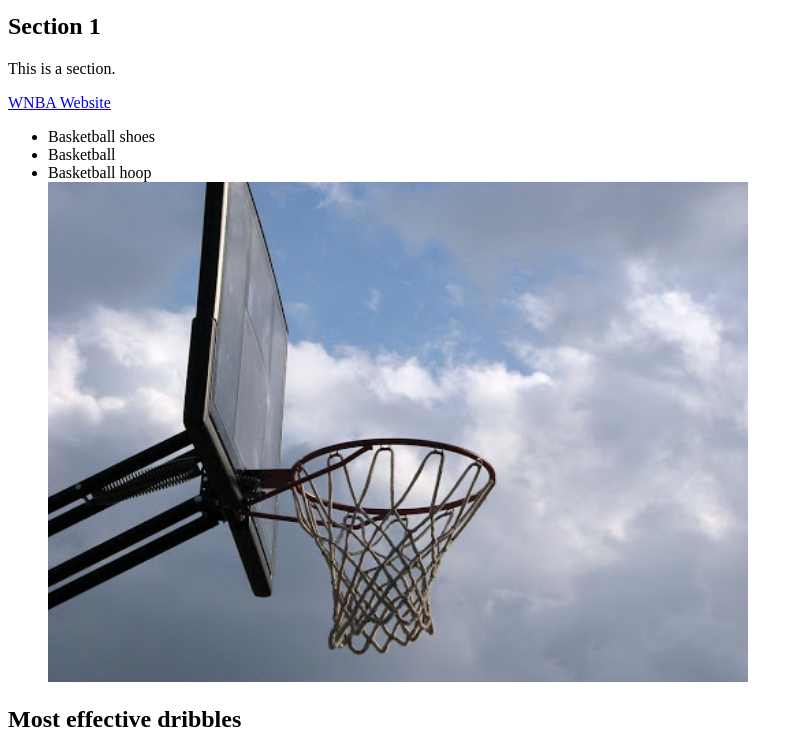
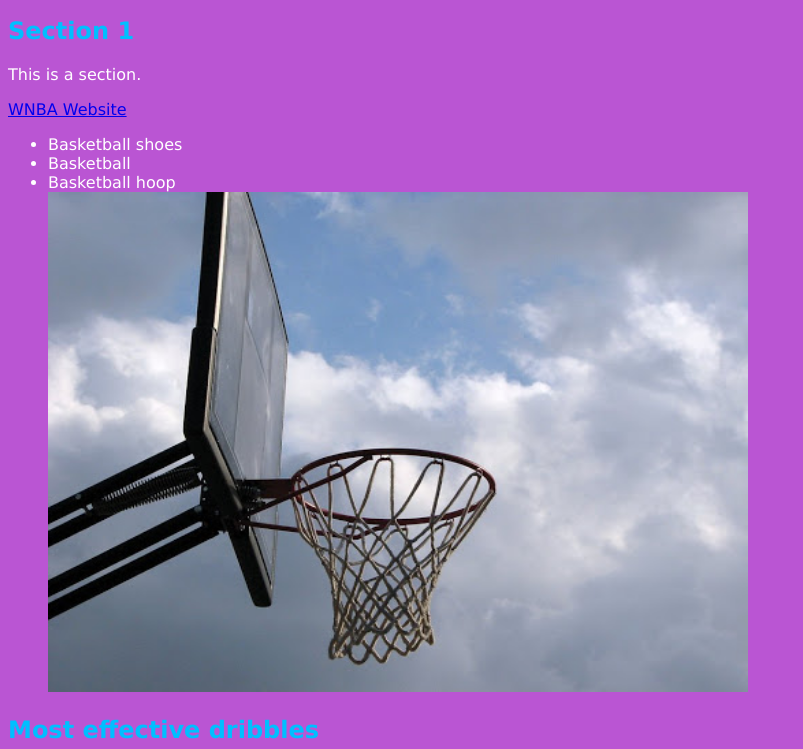
Before and after one commit to NathanOdrkirk/Website, a plain HTML site: page index.html in a window 1280 px wide. Shown: the part 178-927 px from the top of the page, without its empty margins (0-803 px from the left). Drawn offline with Linux system fonts and the light colour scheme.

Commit message:
6
activity 6

```diff
--- a/index.html
+++ b/index.html
@@ -3,7 +3,9 @@
 <a href="#footer">footer</a>
 <head>
     <title>My Website</title>
-    <meta charset="utf-8"
+    <meta charset="utf-8">
+    <link rel="stylesheet"  href="style.css">
+    <link href="https://fonts.googleapis.com/css2?family=Roboto:wght@100&display=swap" rel="stylesheet">
 </head>
 <body>
   <!-- Hello there -->
--- /dev/null
+++ b/style.css
@@ -0,0 +1,9 @@
+body {
+  background-color: MediumOrchid;
+  color: white;
+  font-family: verdana;
+}
+
+h1 {
+  color: deepskyblue;
+}
```
